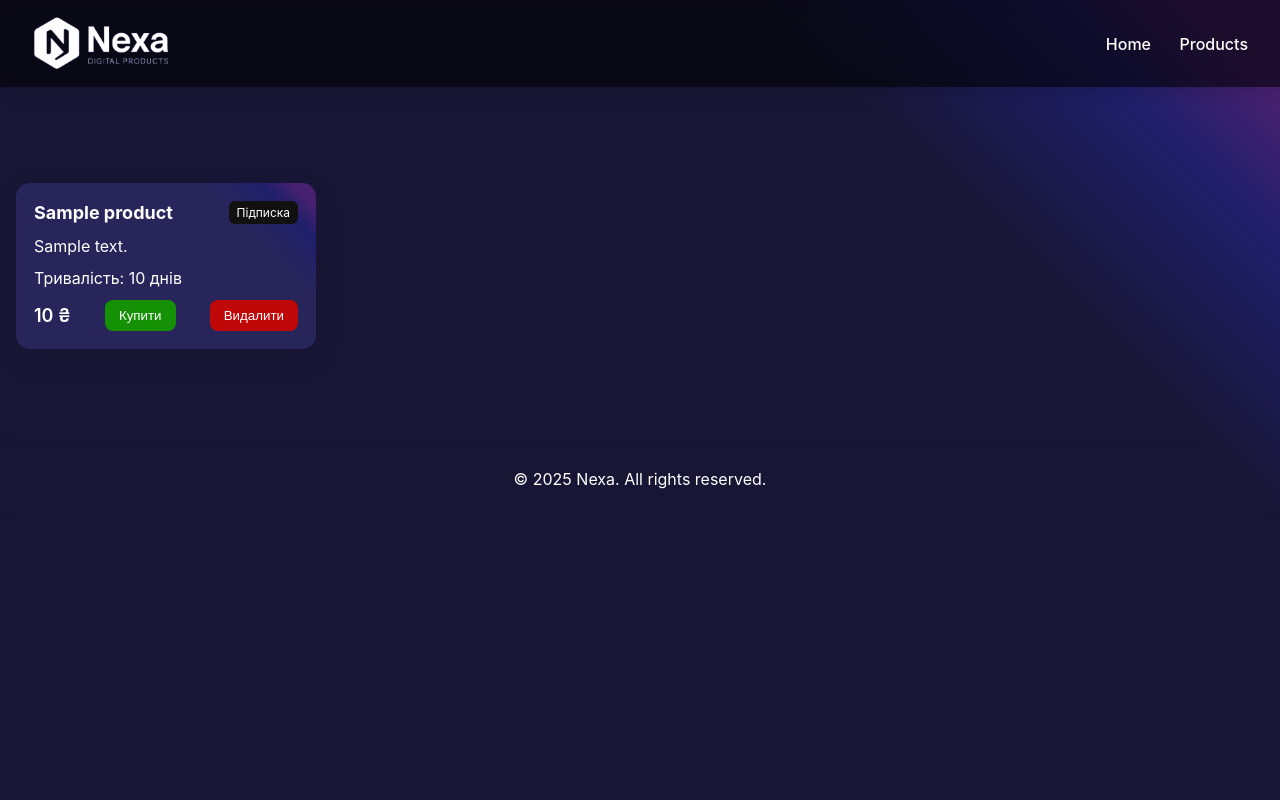
After one commit to DEV-CMD-dev/Shop-Django, a Django app: page /products/ in a window 1280 px wide. The commit adds this page. Run offline with Django 5.2, Linux system fonts and the light colour scheme; tables that the repository leaves empty hold one stand-in row (values such as "Sample post").

Commit message:
Index design change Added Delete, Add method for products

```diff
--- a/Shop/urls.py
+++ b/Shop/urls.py
@@ -20,4 +20,5 @@ from django.urls import path, include
 urlpatterns = [
     path('admin/', admin.site.urls),
     path('', include('core.urls')),
+    path('products/', include('products.urls'))
 ]
--- a/core/templates/core/_navbar.html
+++ b/core/templates/core/_navbar.html
@@ -6,7 +6,7 @@
     </div>
     <div class="menu">
         <a href="/">Home</a>
-        <a href="/about/">About</a>
+        <!-- <a href="/about/">About</a> -->
         <a href="/products/">Products</a>
     </div>
 </div>
--- /dev/null
+++ b/core/templates/core/_trust.html
@@ -0,0 +1,5 @@
+<section class="trust">
+    <div>⚡ Instant delivery</div>
+    <div>🔒 Secure payments</div>
+    <div>💬 24/7 Support</div>
+</section>
--- /dev/null
+++ b/products/static/products/css/_product.css
@@ -0,0 +1,107 @@
+.product-card {
+    width: 300px;
+    background: linear-gradient(45deg, #28255a 75%, hsla(240, 55%, 27%, 1) 88%, rgb(71, 33, 112) 95%);
+    border-radius: 14px;
+    padding: 18px;
+    box-shadow: 0 10px 30px rgba(0, 0, 0, 0.08);
+    display: flex;
+    flex-direction: column;
+    gap: 12px;
+}
+
+.products-grid {
+    max-width: 1200px;
+    margin: 0 auto 6rem;
+    display: grid;
+    grid-template-columns: repeat(auto-fill, minmax(300px, 1fr));
+    gap: 2rem;
+    padding: 0 1.5rem;
+}
+
+
+.product-header {
+    display: flex;
+    justify-content: space-between;
+    align-items: center;
+}
+
+.product-header h3 {
+    font-size: 18px;
+    margin: 0;
+}
+
+.badge {
+    font-size: 12px;
+    padding: 4px 8px;
+    border-radius: 6px;
+    background: #111;
+}
+
+.badge.one-time {
+    background: #777;
+}
+
+.product-description {
+    font-size: 14px;
+    color: #555;
+}
+
+.product-duration {
+    font-size: 13px;
+    color: #333;
+}
+
+.product-footer {
+    display: flex;
+    justify-content: space-between;
+    align-items: center;
+    margin-top: auto;
+}
+
+.price {
+    font-size: 18px;
+    font-weight: 600;
+}
+
+.buy-btn {
+    border: none;
+    padding: 8px 14px;
+    border-radius: 8px;
+    background: #159105;
+    color: #fff;
+    cursor: pointer;
+    transition: opacity .2s;
+}
+
+.delete-btn {
+    border: none;
+    padding: 8px 14px;
+    border-radius: 8px;
+    background: rgb(192, 8, 8);
+    color: #fff;
+    cursor: pointer;
+    transition: opacity .2s;
+}
+
+.buy-btn:hover {
+    opacity: .9;
+    transform: translateY(-1px);
+}
+
+.buy-btn:active {
+    transform: scale(.97);
+}
+
+
+.buy-btn:hover {
+    opacity: 0.85;
+}
+
+.product-card {
+    transition: transform .25s ease, box-shadow .25s ease;
+}
+
+.product-card:hover {
+    transform: translateY(-6px);
+    box-shadow: 0 16px 40px rgba(0, 0, 0, .18);
+}
--- /dev/null
+++ b/products/static/products/css/products.css
@@ -0,0 +1,39 @@
+body {
+    background: hsla(242, 39%, 16%, 1);
+    background: linear-gradient(45deg, #181635 75%, hsla(240, 55%, 27%, 1) 88%, rgb(71, 33, 112) 95%);
+
+    font-family: 'Inter', 'Segoe UI', Tahoma, Geneva, Verdana, sans-serif;
+    margin: 0;
+    padding: 0;
+    color: white;
+}
+
+.products {
+    display: grid;
+    grid-template-columns: repeat(auto-fit, minmax(260px, 1fr));
+    gap: 32px;
+    max-width: 1400px;
+    margin: 6rem auto;
+    padding: 0 1rem;
+}
+
+
+.container {
+    width: 500px;
+    margin: 10rem auto;
+    padding: 2rem;
+    border-radius: 5px;
+    box-shadow: 0 4px 20px rgba(0, 0, 0, 0.05);
+    background-color: rgba(189, 189, 189, 0.1);
+    border-left: 3px solid #fff;
+    font-family: 'Space Mono', monospace;
+    line-height: 1.4;
+    letter-spacing: 0.2px;
+}
+
+
+* {
+    box-sizing: border-box;
+    margin: 0;
+    padding: 0;
+}
--- /dev/null
+++ b/products/templates/products/add_product.html
@@ -0,0 +1,5 @@
+<form method="post">
+    {% csrf_token %}
+    {{ form.as_p }}
+    <button type="submit">Add product</button>
+</form>
--- /dev/null
+++ b/products/templates/products/products.html
@@ -0,0 +1,42 @@
+{% load static %}
+
+<link rel="stylesheet" href="{% static 'core/css/_navbar.css' %}">
+<link rel="stylesheet" href="{% static 'core/css/_footer.css' %}">
+<link rel="stylesheet" href="{% static 'products/css/_product.css' %}">
+<link rel="stylesheet" href="{% static 'products/css/products.css' %}">
+
+{% include "core/_navbar.html" %}
+
+<div class="products">
+    {% for product in products %}
+    <div class="product-card">
+        <div class="product-header">
+            <h3>{{ product.title }}</h3>
+
+            {% if product.is_subscription %}
+            <span class="badge">Підписка</span>
+            {% else %}
+            <span class="badge one-time">Разово</span>
+            {% endif %}
+        </div>
+
+        <p>{{ product.description }}</p>
+
+        {% if product.is_subscription %}
+        <p>Тривалість: {{ product.duration_days }} днів</p>
+        {% endif %}
+
+        <div class="product-footer">
+            <span class="price">{{ product.price }} ₴</span>
+            <button class="buy-btn">Купити</button>
+
+            <form action="{% url 'products:delete_product' product.pk %}" method="post">
+                {% csrf_token %}
+                <button type="submit" class="delete-btn">Видалити</button>
+            </form>
+        </div>
+    </div>
+    {% endfor %}
+</div>
+
+{% include "core/_footer.html" %}
--- /dev/null
+++ b/products/urls.py
@@ -0,0 +1,10 @@
+from django.urls import path
+from .views import products_view, add_product, delete_product
+
+app_name = "products"
+
+urlpatterns = [
+    path("", products_view, name="list"),
+    path("add/", add_product, name='add_product'),
+    path("delete/<int:pk>/", delete_product, name='delete_product'),
+]
--- a/products/views.py
+++ b/products/views.py
@@ -1,7 +1,31 @@
-from django.shortcuts import render
+from django.shortcuts import render, redirect, get_object_or_404
+from .models import Product
+from .forms import ProductForm
 
-def index(request):
-    return render(request, 'products/index.html')
+def products_view(request):
+    products = Product.objects.all()
 
-def about(request):
-    return render(request, 'products/about.html')
+    return render(
+        request,
+        "products/products.html",
+        {"products": products}
+    )
+
+
+def add_product(request):
+    if request.method == 'POST':
+        form = ProductForm(request.POST)
+        if form.is_valid():
+            form.save()
+            return redirect('products')
+    else:
+        form = ProductForm()
+
+    return render(request, "products/add_product.html", {"form": form})
+
+def delete_product(request, pk):
+    product = get_object_or_404(Product, pk=pk)
+    if request.method == 'POST':
+        product.delete()
+        return redirect('products:list')
+    return render(request, {'product': product})
```
Also changed, not shown: core/static/core/css/_hero.css (added, +28 -0 lines), core/static/core/css/_trust.css (added, +8 -0 lines), core/templates/core/_hero.html (added, +8 -0 lines), core/templates/core/index.html (+8 -5 lines), products/forms.py (added, +19 -0 lines), products/templates/products/_product.html (added, +22 -0 lines), products/migrations/0001_initial.py (added).
